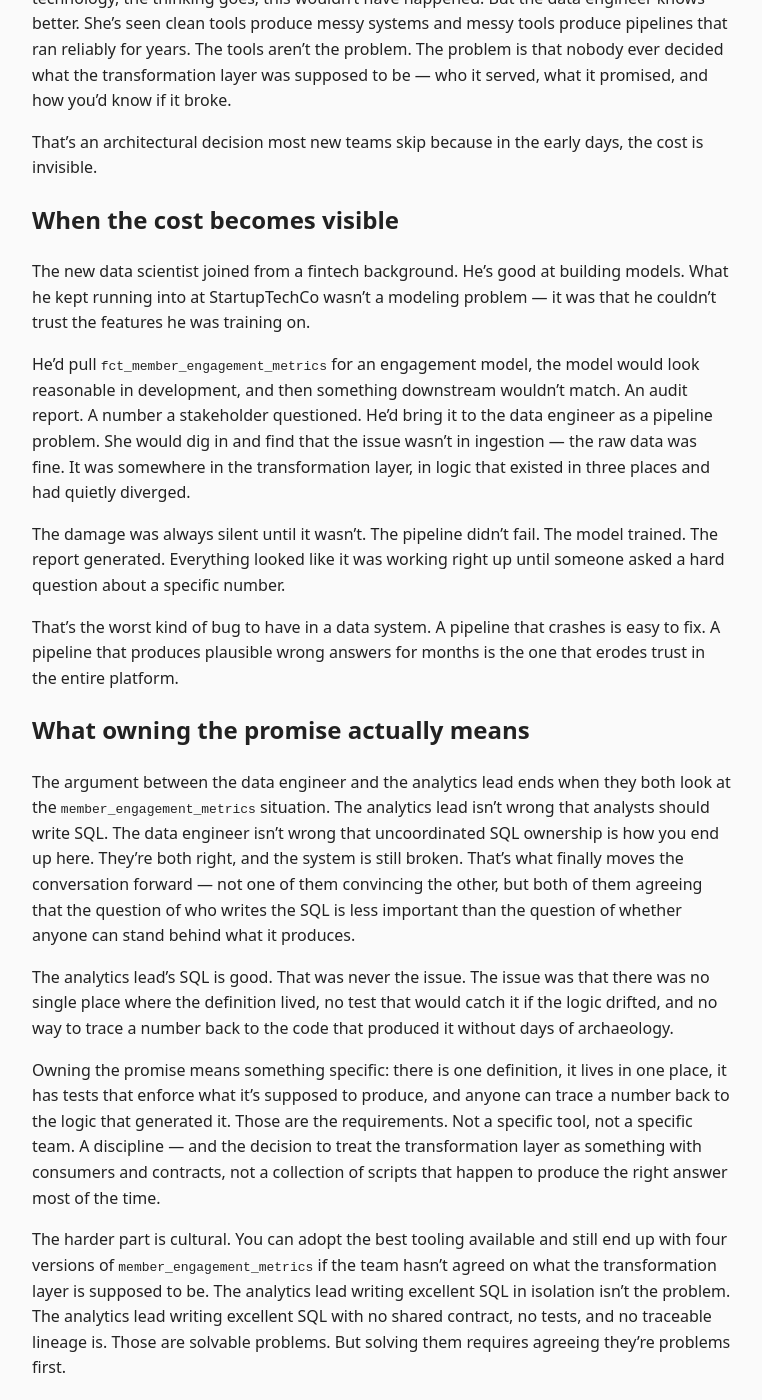
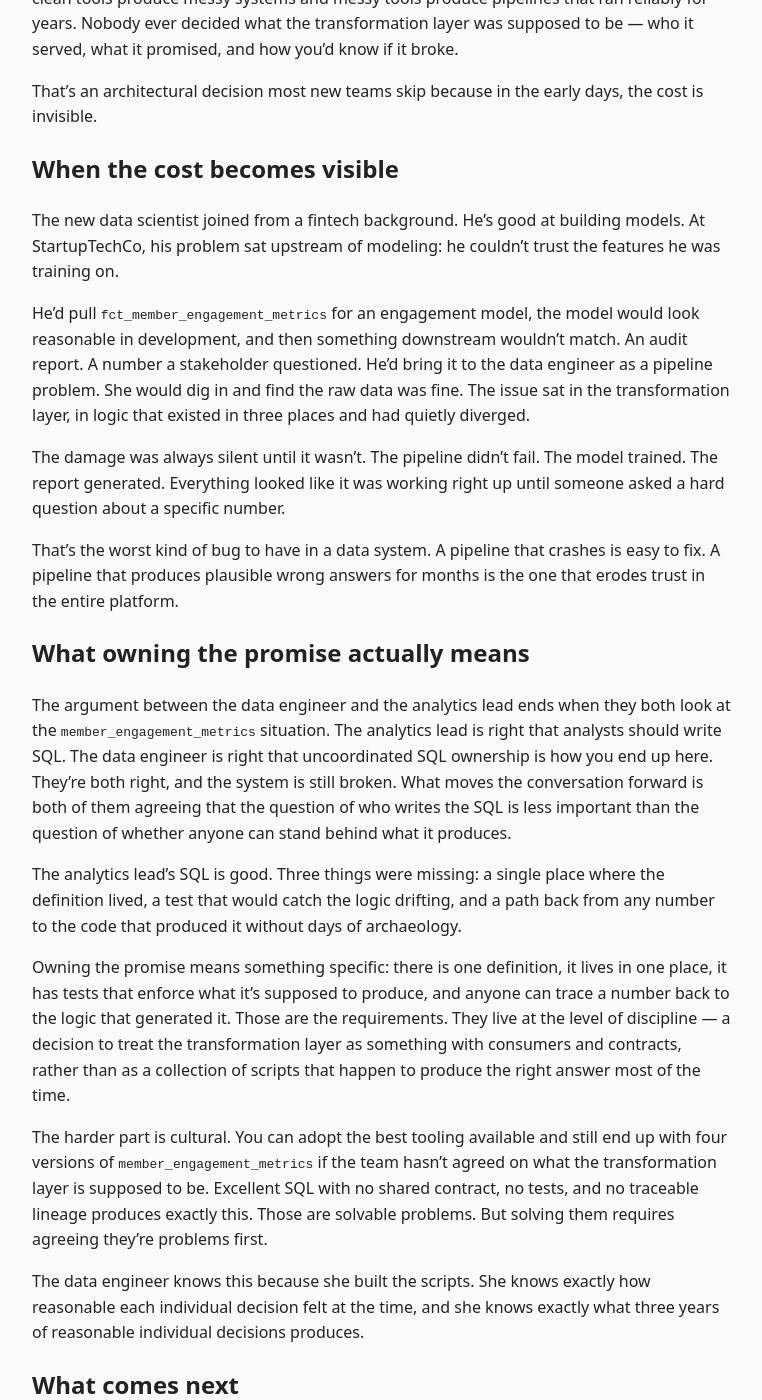
Before and after one commit to JohnSpencerTerry/wb, a Jekyll site: the page built from _articles/sql-ownership-problem.md, in a window 1280 px wide and 1400 px high, scrolled down 1162 px. Shown: the whole window, without its empty margins (258-1020 px from the left). Built offline with Jekyll 4.4.1, drawn with Linux system fonts in a browser that asks for light colours; some of the changed text lies outside the part shown.

Commit message:
fix wording

```diff
--- a/_articles/sql-ownership-problem.md
+++ b/_articles/sql-ownership-problem.md
@@ -15,21 +15,21 @@ When the analytics lead says analysts should own the SQL, he's not wrong. The an
 
 She's not trying to start a turf war either. She's been here when a number gets questioned by a customer and the team has to spend several hectic days tracing it back through three notebooks and a stored procedure to figure out which version of the logic actually produced it.
 
-The question was never who should write the SQL. The question was: Did anyone own what the SQL promised?
+The harder question was about ownership: did anyone own what the SQL promised?
 
 ## Nobody decided what the transformation layer was for
 
 StartupTechCo's stack isn't unusual. Most data teams at a certain age have some version of this: ingestion code in one place, transformation logic scattered across notebooks and scripts and stored procedures, results persisted somewhere shared that everyone reads but nobody fully owns. The specific tools change — pandas or PySpark, Postgres or S3 — but the dysfunction is the same.
 
-The instinct when you see this is to blame the tools. If we were just using the right technology, the thinking goes, this wouldn't have happened. But the data engineer knows better. She's seen clean tools produce messy systems and messy tools produce pipelines that ran reliably for years. The tools aren't the problem. The problem is that nobody ever decided what the transformation layer was supposed to be — who it served, what it promised, and how you'd know if it broke.
+The instinct when you see this is to blame the tools. If we were just using the right technology, the thinking goes, this wouldn't have happened. But the data engineer has seen clean tools produce messy systems and messy tools produce pipelines that ran reliably for years. Nobody ever decided what the transformation layer was supposed to be — who it served, what it promised, and how you'd know if it broke.
 
 That's an architectural decision most new teams skip because in the early days, the cost is invisible.
 
 ## When the cost becomes visible
 
-The new data scientist joined from a fintech background. He's good at building models. What he kept running into at StartupTechCo wasn't a modeling problem — it was that he couldn't trust the features he was training on.
+The new data scientist joined from a fintech background. He's good at building models. At StartupTechCo, his problem sat upstream of modeling: he couldn't trust the features he was training on.
 
-He'd pull `fct_member_engagement_metrics` for an engagement model, the model would look reasonable in development, and then something downstream wouldn't match. An audit report. A number a stakeholder questioned. He'd bring it to the data engineer as a pipeline problem. She would dig in and find that the issue wasn't in ingestion — the raw data was fine. It was somewhere in the transformation layer, in logic that existed in three places and had quietly diverged.
+He'd pull `fct_member_engagement_metrics` for an engagement model, the model would look reasonable in development, and then something downstream wouldn't match. An audit report. A number a stakeholder questioned. He'd bring it to the data engineer as a pipeline problem. She would dig in and find the raw data was fine. The issue sat in the transformation layer, in logic that existed in three places and had quietly diverged.
 
 The damage was always silent until it wasn't. The pipeline didn't fail. The model trained. The report generated. Everything looked like it was working right up until someone asked a hard question about a specific number.
 
@@ -37,13 +37,13 @@ That's the worst kind of bug to have in a data system. A pipeline that crashes i
 
 ## What owning the promise actually means
 
-The argument between the data engineer and the analytics lead ends when they both look at the `member_engagement_metrics` situation. The analytics lead isn't wrong that analysts should write SQL. The data engineer isn't wrong that uncoordinated SQL ownership is how you end up here. They're both right, and the system is still broken. That's what finally moves the conversation forward — not one of them convincing the other, but both of them agreeing that the question of who writes the SQL is less important than the question of whether anyone can stand behind what it produces.
+The argument between the data engineer and the analytics lead ends when they both look at the `member_engagement_metrics` situation. The analytics lead is right that analysts should write SQL. The data engineer is right that uncoordinated SQL ownership is how you end up here. They're both right, and the system is still broken. What moves the conversation forward is both of them agreeing that the question of who writes the SQL is less important than the question of whether anyone can stand behind what it produces.
 
-The analytics lead's SQL is good. That was never the issue. The issue was that there was no single place where the definition lived, no test that would catch it if the logic drifted, and no way to trace a number back to the code that produced it without days of archaeology.
+The analytics lead's SQL is good. Three things were missing: a single place where the definition lived, a test that would catch the logic drifting, and a path back from any number to the code that produced it without days of archaeology.
 
-Owning the promise means something specific: there is one definition, it lives in one place, it has tests that enforce what it's supposed to produce, and anyone can trace a number back to the logic that generated it. Those are the requirements. Not a specific tool, not a specific team. A discipline — and the decision to treat the transformation layer as something with consumers and contracts, not a collection of scripts that happen to produce the right answer most of the time.
+Owning the promise means something specific: there is one definition, it lives in one place, it has tests that enforce what it's supposed to produce, and anyone can trace a number back to the logic that generated it. Those are the requirements. They live at the level of discipline — a decision to treat the transformation layer as something with consumers and contracts, rather than as a collection of scripts that happen to produce the right answer most of the time.
 
-The harder part is cultural. You can adopt the best tooling available and still end up with four versions of `member_engagement_metrics` if the team hasn't agreed on what the transformation layer is supposed to be. The analytics lead writing excellent SQL in isolation isn't the problem. The analytics lead writing excellent SQL with no shared contract, no tests, and no traceable lineage is. Those are solvable problems. But solving them requires agreeing they're problems first.
+The harder part is cultural. You can adopt the best tooling available and still end up with four versions of `member_engagement_metrics` if the team hasn't agreed on what the transformation layer is supposed to be. Excellent SQL with no shared contract, no tests, and no traceable lineage produces exactly this. Those are solvable problems. But solving them requires agreeing they're problems first.
 
 The data engineer knows this because she built the scripts. She knows exactly how reasonable each individual decision felt at the time, and she knows exactly what three years of reasonable individual decisions produces.
 
```
Also changed, not shown: _articles/dbt-practical-intro.md (+3 -3 lines).
